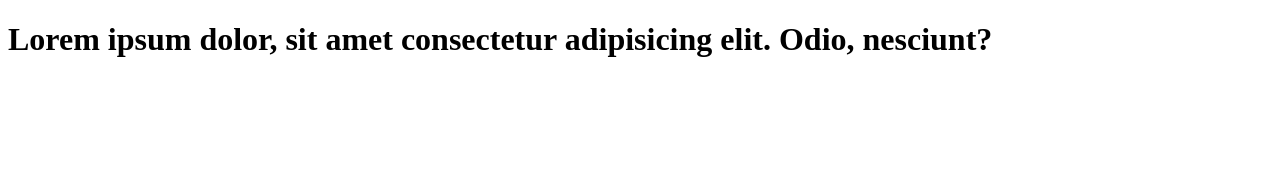
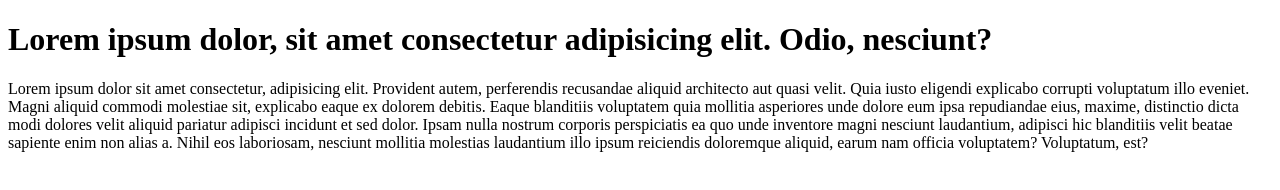
Before and after one commit to preeti-34/myapp, a plain HTML site: page index.html in a window 1280 px wide. Drawn offline with Linux system fonts and the light colour scheme.

Commit message:
new file index.html created

```diff
--- a/index.html
+++ b/index.html
@@ -7,5 +7,8 @@
 </head>
 <body>
     <h1>Lorem ipsum dolor, sit amet consectetur adipisicing elit. Odio, nesciunt?</h1>
+
+    <p>Lorem ipsum dolor sit amet consectetur, adipisicing elit. Provident autem, perferendis recusandae aliquid architecto aut quasi velit. Quia iusto eligendi explicabo corrupti voluptatum illo eveniet. Magni aliquid commodi molestiae sit, explicabo eaque ex dolorem debitis. Eaque blanditiis voluptatem quia mollitia asperiores unde dolore eum ipsa repudiandae eius, maxime, distinctio dicta modi dolores velit aliquid pariatur adipisci incidunt et sed dolor. Ipsam nulla nostrum corporis perspiciatis ea quo unde inventore magni nesciunt laudantium, adipisci hic blanditiis velit beatae sapiente enim non alias a. Nihil eos laboriosam, nesciunt mollitia molestias laudantium illo ipsum reiciendis doloremque aliquid, earum nam officia voluptatem? Voluptatum, est?</p>
 </body>
+
 </html>
```
